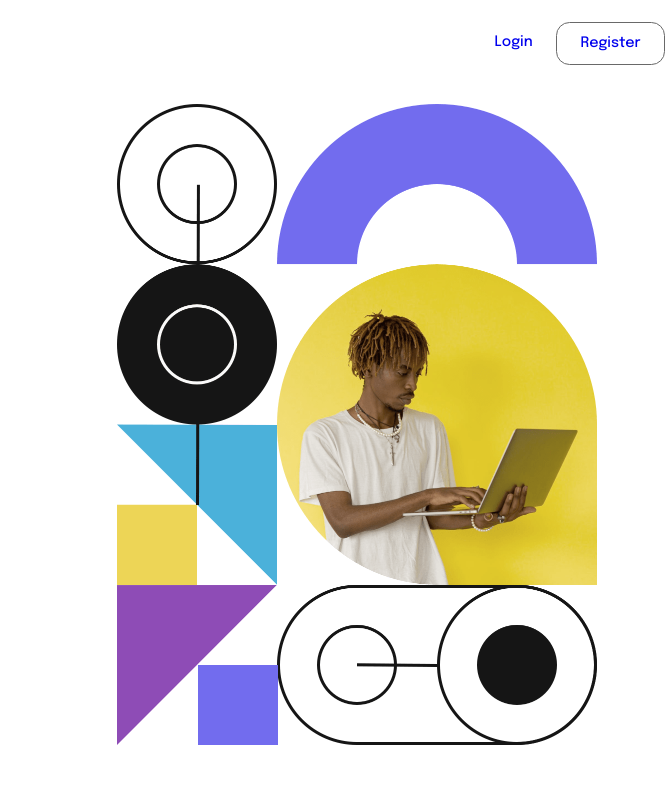
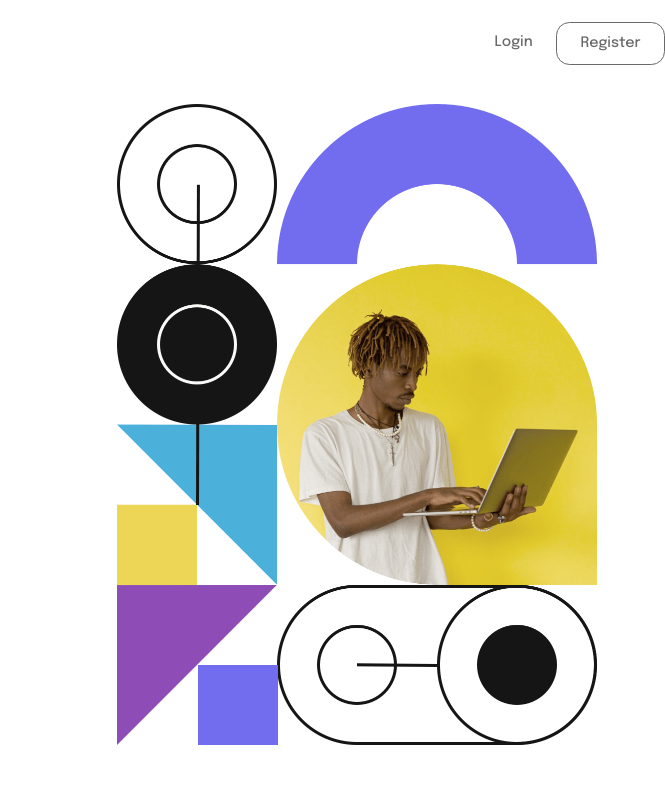
Before and after one commit to mohammedbahnini/intro-section-with-dropdown-menu, a plain HTML site: page index.html in a window 1280 px wide. Shown: the full height of the page, 615-1280 px from the left. Drawn offline with Linux system fonts and the light colour scheme.

Commit message:
fix btns color issue

```diff
--- a/sass/app.scss
+++ b/sass/app.scss
@@ -188,6 +188,9 @@ header{
                 }
                 .btn{
                     @extend %btn;
+                    text-decoration: none;
+                    color : $md-gray;
+                    font-size : .8rem;
                     @include mobile{
                         text-align: center;
                     }
```
Also changed, not shown: css/app.css.
